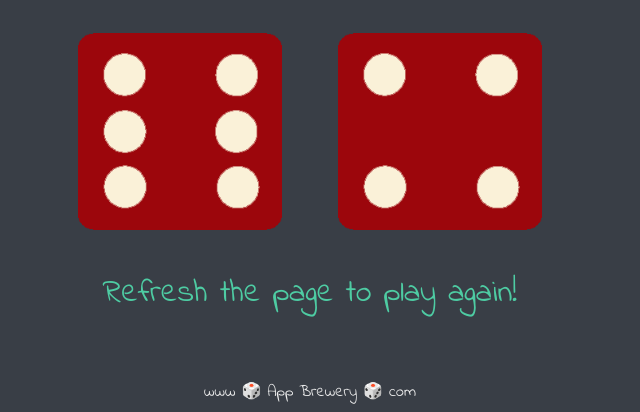
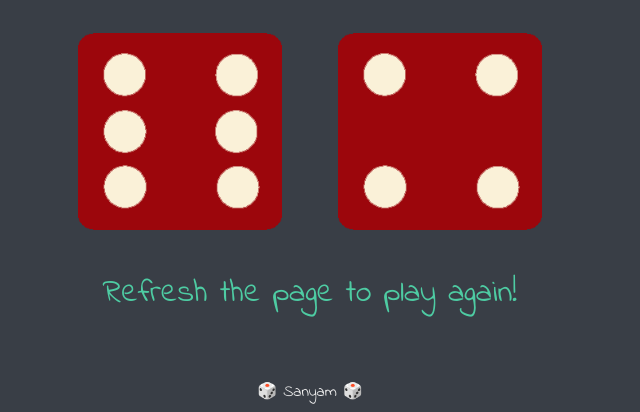
Before and after one commit to Sero030/Web-Dev, a plain HTML site: page Dice Game/dicee.html in a window 1280 px wide. Shown: the part 462-874 px from the top of the page, without its empty margins (330-970 px from the left). Drawn offline with Linux system fonts and the light colour scheme.

Commit message:
Footer update

```diff
--- a/Dice Game/dicee.html
+++ b/Dice Game/dicee.html
@@ -25,6 +25,6 @@
       <p>Refresh the page to play again!</p>
     </div>
     <script src="./index.js"></script>
-    <footer>www 🎲 App Brewery 🎲 com</footer>
+    <footer>🎲 Sanyam 🎲</footer>
   </body>
 </html>
```
